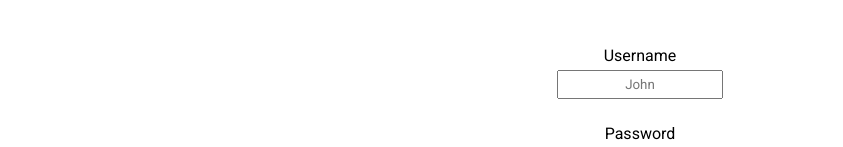
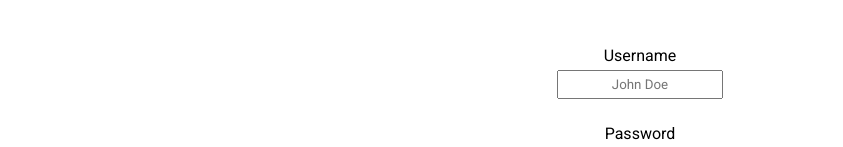
Before and after one commit to AdrianArcoGonzalez/SaveMoneyApp, a React (Create React App) app: page /login in a window 1280 px wide. Shown: the part 196-343 px from the top of the page, without its empty margins (0-843 px from the left). Built offline with nearby package versions, Linux system fonts and the light colour scheme.

Commit message:
refactor jsx login validate with yup

```diff
--- a/src/components/Login/Login.tsx
+++ b/src/components/Login/Login.tsx
@@ -2,7 +2,7 @@ import { NavLink } from "react-router-dom";
 import Button from "../Button/Button";
 import LoginStyled from "./LoginStyled";
 import { Formik, Form, ErrorMessage, Field } from "formik";
-import { ErrorsHandler } from "../../interfaces/interfaces";
+import { validateLoginSchema } from "../../schemas/validateLoginSchema";
 
 interface FormValues {
   username: string;
@@ -16,37 +16,23 @@ const Login = (): JSX.Element => {
     <LoginStyled>
       <Formik
         initialValues={initialValues}
-        validate={(values) => {
-          const errors: ErrorsHandler = {};
-          if (!values.username) {
-            errors.username = "Required username";
-          }
-
-          if (!values.password) {
-            errors.password = "Required password";
-          }
-
-          return errors;
-        }}
+        validationSchema={validateLoginSchema}
         onSubmit={(values, { resetForm }) => {
-          setTimeout(() => {
-            console.log(values);
-            resetForm();
-          }, 2000);
+          resetForm();
         }}
       >
-        {({ errors, isSubmitting }) => (
+        {({ errors, isSubmitting, isValid }) => (
           <Form autoComplete="off" className="form">
             <div className="input-container">
               <label htmlFor="username" className="form-label">
                 Username
               </label>
               <Field
+                name="username"
+                id="username"
                 type="text"
-                id="username"
-                name="username"
                 className="form-input"
-                placeholder="John"
+                placeholder="John Doe"
               />
               <ErrorMessage
                 name="username"
@@ -55,10 +41,9 @@ const Login = (): JSX.Element => {
                 )}
               />
             </div>
-
             <div className="input-container">
-              <label htmlFor="pasword" className="form-label">
-                Password{" "}
+              <label htmlFor="password" className="form-label">
+                Password
               </label>
               <Field
                 name="password"
@@ -75,7 +60,7 @@ const Login = (): JSX.Element => {
               />
             </div>
 
-            <Button type="submit" text="Login" disabled={isSubmitting} />
+            <Button type="submit" text="Login" disabled={!isValid} />
 
             <span className="text-login">
               Haven't an account yet?{" "}
```
